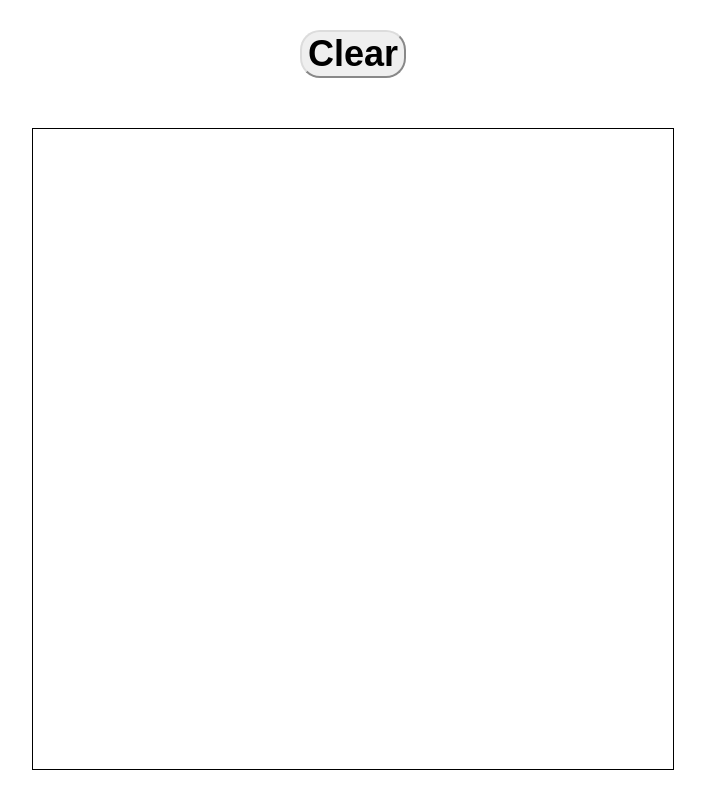
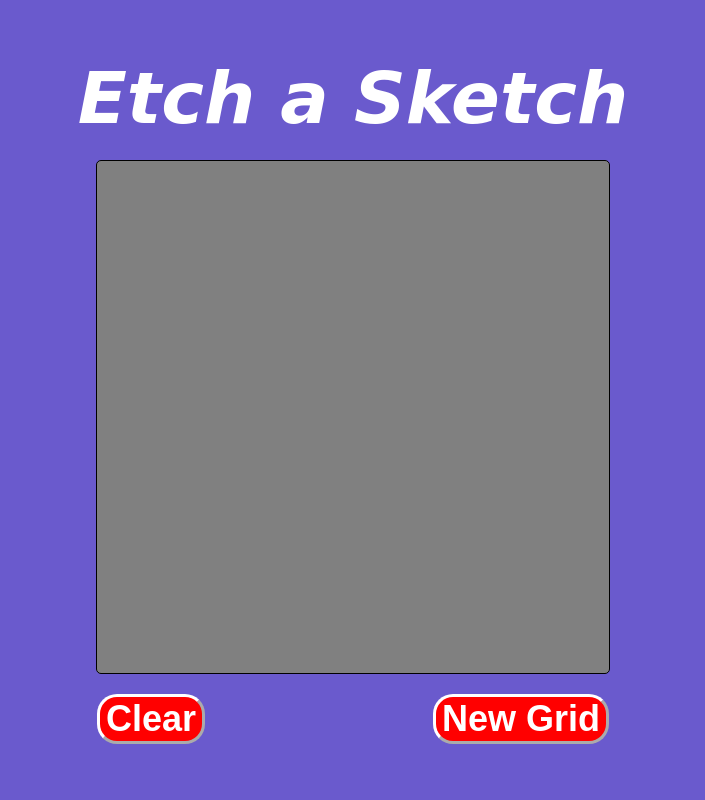
Before and after one commit to autom101/etch-a-sketch, a plain HTML site: page index.html in a window 1280 px wide. Shown: the whole page, without its empty margins (287-992 px from the left). Drawn offline with Linux system fonts and the light colour scheme; a web font is replaced by a local one.

Commit message:
Add button to create new board and change styling

```diff
--- a/index.html
+++ b/index.html
@@ -1,5 +1,6 @@
 <!DOCTYPE html>
 <html lang="en">
+
 <head>
     <meta charset="UTF-8">
     <meta http-equiv="X-UA-Compatible" content="IE=edge">
@@ -9,13 +10,23 @@
 
     <link rel="stylesheet" href="style.css">
     <script src="script.js" defer></script>
+
+
 </head>
+
 <body>
-    <div class="button-container">
-        <button class="btn clear">Clear</button>
-    </div>
-    <div class="container">
+        <h1>
+            <i>Etch a Sketch</i>
+        </h1>
+        <div class="container">
 
-    </div>
+
+        </div>
+        <div class="button-container">
+            <button class="btn clear">Clear</button>
+            <button class="btn create">New Grid</button>
+        </div>
+
 </body>
+
 </html>
--- a/script.js
+++ b/script.js
@@ -9,8 +9,8 @@ function createDivs(sideLength) {
     for (let i = 0; i < amount; i++) {
         divArray[i] = document.createElement('div');
         divArray[i].classList.add('child-div');
-        divArray[i].style.width = 100/sideLength + '%';
-        divArray[i].style.height = 100/sideLength + '%';
+        divArray[i].style.width = 100 / sideLength + '%';
+        divArray[i].style.height = 100 / sideLength + '%';
         container.appendChild(divArray[i]);
     }
 }
@@ -18,16 +18,26 @@ function createDivs(sideLength) {
 function createEventListener(item) {
     item.addEventListener('mouseover', e => {
         item.setAttribute('style', 'background-color: black;');
-        item.style.width = 100/numberOfDivsPerSide + '%';
-        item.style.height = 100/numberOfDivsPerSide + '%';
+        item.style.width = 100 / numberOfDivsPerSide + '%';
+        item.style.height = 100 / numberOfDivsPerSide + '%';
     })
 }
 
 container = document.querySelector('.container');
-button = document.querySelector('button');
+clearButton = document.querySelector('.clear');
+createButton = document.querySelector('.create');
 
-button.addEventListener('click', e => {
-    for (let i = 0; i < numberOfDivsPerSide*numberOfDivsPerSide; i++) {
+clearButton.addEventListener('click', e => {
+    for (let i = 0; i < numberOfDivsPerSide * numberOfDivsPerSide; i++) {
+        divArray[i].remove();
+    }
+
+    createDivs(numberOfDivsPerSide);
+    divArray.forEach(createEventListener);
+})
+
+createButton.addEventListener('click', e => {
+    for (let i = 0; i < numberOfDivsPerSide * numberOfDivsPerSide; i++) {
         divArray[i].remove();
     }
 
--- a/style.css
+++ b/style.css
@@ -1,5 +1,4 @@
-/* I need a grid of 16x16 divs inside my container div */
-
+@import url('https://fonts.googleapis.com/css2?family=Rouge+Script&display=swap');
 
 /* Set up a flexbox for my container div so it can hold everything */
 body {
@@ -8,30 +7,68 @@ body {
     margin: 0;
     height: 100vh;
 
+    background-color: slateblue;
+
     display: flex;
     flex-direction: column;
     justify-content: center;
     align-items: center;
 }
 
+
+h1 {
+    font-family: 'Rouge Script', cursive;
+    font-size: 72px;
+    font-weight: bold;
+    margin: 0;
+    padding: 0;
+    color: white;
+}
+
+.button-container {
+    display: flex;
+    justify-content: space-between;
+    width: 40%;
+}
+
 .btn {
-    border-color: gainsboro;
+    border-color: white;
+    border-width: 3px;
     border-radius: 20px;
 
+    transition: all 0.3s ease;
+
+    color: white;
+    background-color: red;
     font-size: 36px;
     font-weight: 800;
     text-align: center;
-    margin-bottom: 50px;
+}
+
+.btn:hover {
+    scale: 1.1;
+
+    border-color: white;
+    border-width: 3px;
+    border-radius: 20px;
+
+    color: white;
+    background-color: aquamarine;
+    font-size: 36px;
+    font-weight: 800;
 }
 
 .container {
-    align-self: center;
-    height: 80%;
+    background-color: grey;
+    border: 1px solid black;
+    border-radius: 5px;
+    aspect-ratio: 1/1;
+    margin: 20px;
 
-    border: 1px solid black;
     display: flex;
     flex-wrap: wrap;
-    aspect-ratio: 1/1;
+    align-self: center;
+    width: 40%;
 }
 
 .child-div {
```
